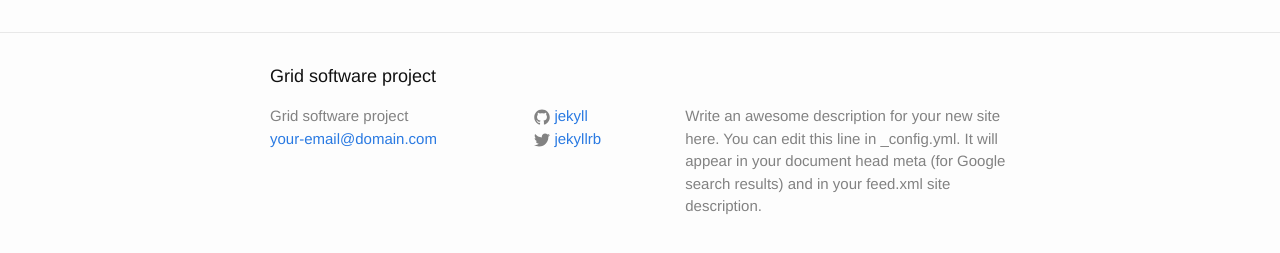
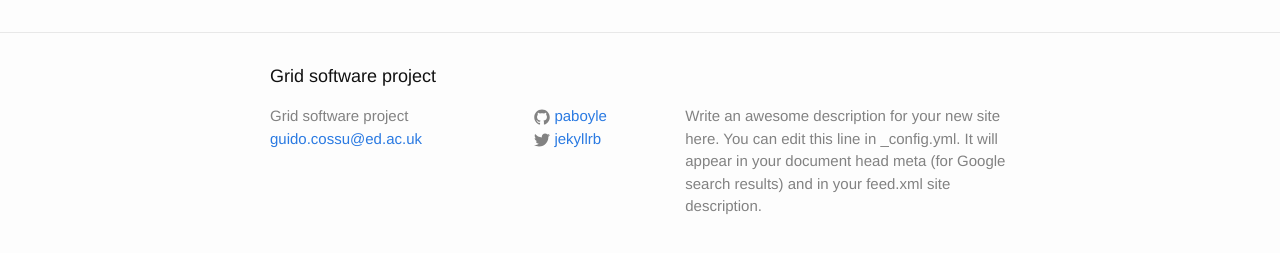
Before and after one commit to paboyle/Grid, a Jekyll site: the page built from index.html, in a window 1280 px wide. Shown: the part 264-517 px from the top of the page. Built offline with Jekyll 4.4.1, drawn with Linux system fonts in a browser that asks for light colours.

```diff
--- /dev/null
+++ b/Gemfile
@@ -0,0 +1,3 @@
+source 'https://rubygems.org'
+
+gem 'github-pages', :group => :jekyll_plugins
--- a/_config.yml
+++ b/_config.yml
@@ -7,7 +7,7 @@
 
 # Site settings
 title: Grid software project
-email: your-email@domain.com
+email: guido.cossu@ed.ac.uk
 description: > # this means to ignore newlines until "baseurl:"
   Write an awesome description for your new site here. You can edit this
   line in _config.yml. It will appear in your document head meta (for
@@ -15,7 +15,7 @@
 baseurl: "" # the subpath of your site, e.g. /blog
 url: "http://yourdomain.com" # the base hostname & protocol for your site
 twitter_username: jekyllrb
-github_username:  jekyll
+github_username:  paboyle
 
 # Build settings
 markdown: kramdown
```
Also changed, not shown: Gemfile.lock (added).
